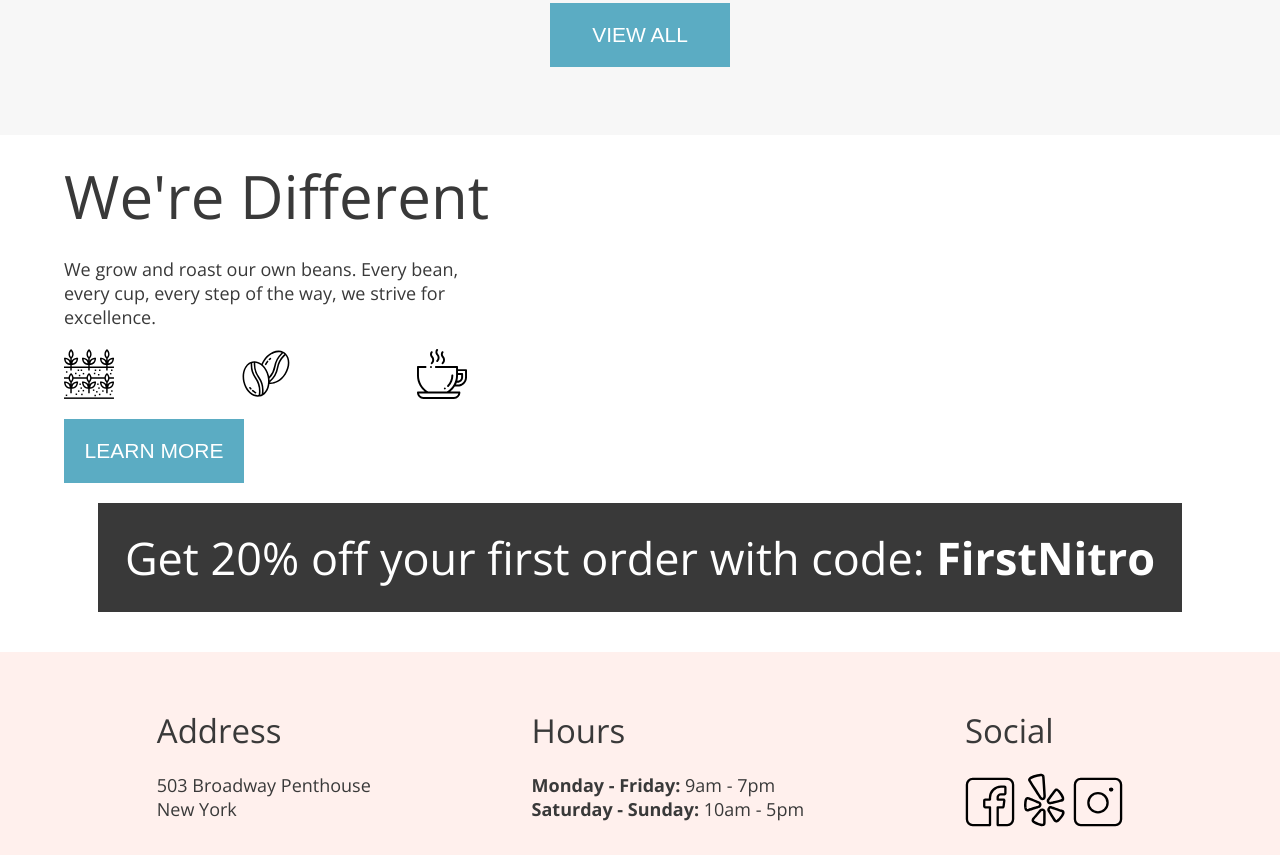
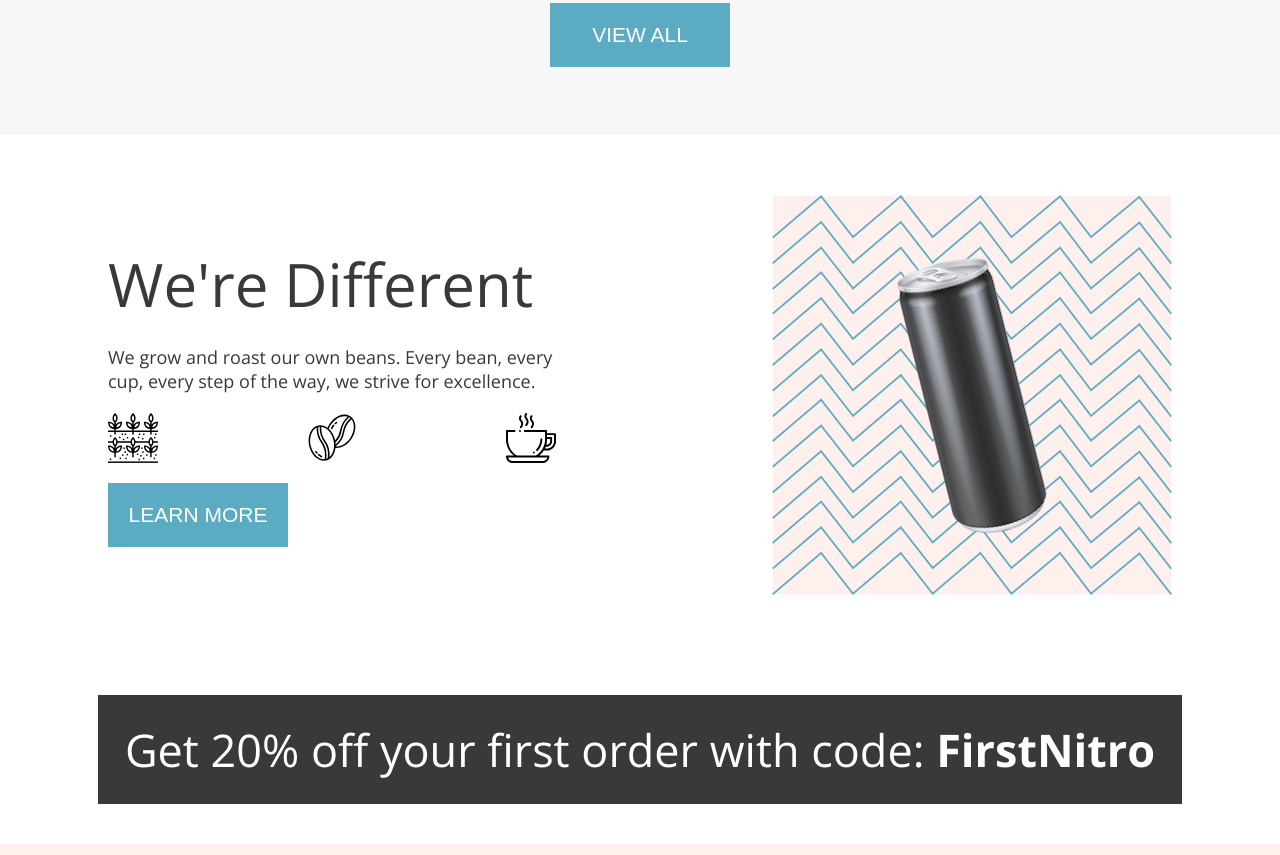
Before and after one commit to passportmidi/bstn-cafe, a plain HTML site: page index.html in a window 1280 px wide. Shown: the part 1425-2280 px from the top of the page. Drawn offline with nearby package versions, Linux system fonts and the light colour scheme.

Commit message:
add background in We're Different section

```diff
--- a/css/landing.css
+++ b/css/landing.css
@@ -22,15 +22,15 @@ section p {
 .card__body-container,
 .card__text-container,
 footer,
-.stack__desc--discount,
-.stack__icons--discount {
+.stack__desc--about,
+.stack__icons--about {
   display: flex;
 }
 
 .stack--intro,
 .stack__container,
 .card__text-container,
-.stack__icons--discount
+.stack__icons--about
 footer {
   flex-wrap: wrap;
 }
@@ -53,7 +53,7 @@ footer,
 }
 
 .stack__desc--intro {
-  width: 25%;
+  width: 28%;
   text-align: left;
 }
 
@@ -129,9 +129,16 @@ footer,
   align-items: flex-start;
 }
 
-.stack__desc--discount {
+.stack--about {
+  display: flex;
+  justify-content: space-around;
+  margin: 2.5rem 0rem;
+}
+
+.stack__desc--about {
   flex-direction: column;
   width: 35%;
+  justify-content: center;
 }
 
 .stack--discount {
@@ -139,9 +146,23 @@ footer,
   margin: auto;
 }
 
-.stack__icons--discount {
+.stack__icons--about {
   justify-content: space-between;
   margin-bottom: 1.25rem;
+}
+
+.about-img {
+  box-sizing: border-box;
+  display: flex;
+  justify-content: center;
+  align-items: center;
+  background-image: url("../assets/images/coldbrewbackground.png");
+  width: 25rem;
+  height: 25rem;
+  padding: 1.25rem;
+  background-position: center;
+  background-size: 100%;
+  background-repeat: no-repeat;
 }
 
 .discount-text {
--- a/index.html
+++ b/index.html
@@ -113,32 +113,42 @@
       >
     </section>
 
-    <section class="stack stack--discount">
-      <h2>We're Different</h2>
-      <div class="stack__desc stack__desc--discount">
-        <p class="stack__copy stack__copy--discount">
+    <section class="stack stack--about">
+      <div class="stack__desc stack__desc--about">
+        <h2>We're Different</h2>
+        <p class="stack__copy stack__copy--about">
           We grow and roast our own beans. Every bean, every cup, every step of
           the way, we strive for excellence.
         </p>
-        <div class="stack__icons stack__icons--discount">
+        <div class="stack__icons stack__icons--about">
           <img
-            class="icon icon--discount"
+            class="icon icon--about"
             src="./assets/logos/planting.svg"
             alt="coffee plants"
           />
           <img
-            class="icon icon--discount"
+            class="icon icon--about"
             src="./assets/logos/coffee-beans.svg"
             alt="coffee beans"
           />
           <img
-            class="icon icon--discount"
+            class="icon icon--about"
             src="./assets/logos/coffee-cup.svg"
             alt="coffee cup"
           />
         </div>
         <a href="#"><button>LEARN MORE</button></a>
       </div>
+      <div class="about-img">
+        <img
+            class="about-img__fg"
+            src="./assets/images/tiltedcan.png"
+            alt="tilted cold brew can"
+          />
+      </div>
+    </section>
+
+    <section class="stack stack--discount">
       <p class="discount-text">
         Get 20% off your first order with code:
         <span class="discount-text--bold">FirstNitro</span>
```
